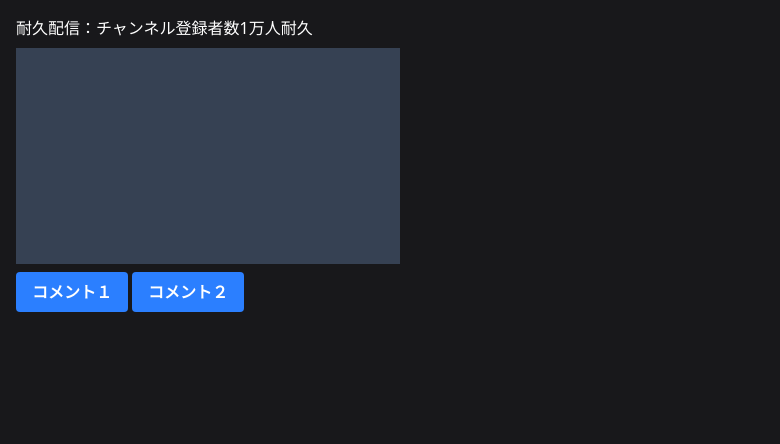
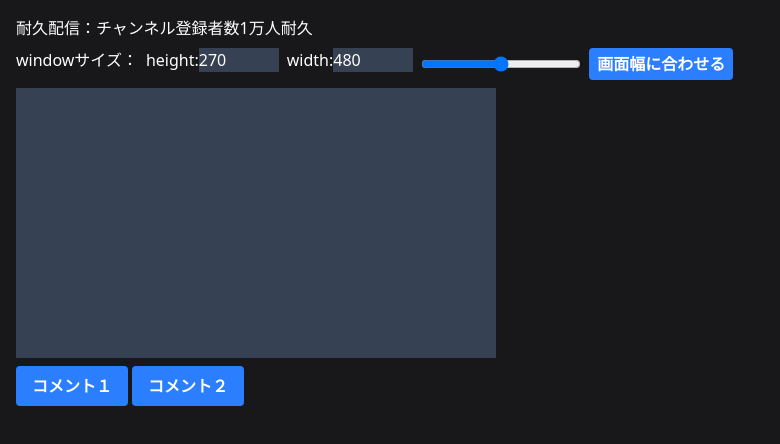
Before and after one commit to shari-sushi/sandbox, a React (Vite) app in the folder frontend/: page /animate-presence in a window 1280 px wide. Shown: the top 444 px of the page, without its empty margins (0-780 px from the left). Built offline with nearby package versions, Linux system fonts and the light colour scheme.

Commit message:
windowサイズ可変にした

```diff
--- /dev/null
+++ b/frontend/src/hooks/useWindowSize.ts
@@ -0,0 +1,16 @@
+import { useLayoutEffect, useState } from "react";
+
+export const useWindowSize = (): number[] => {
+  const [size, setSize] = useState([0, 0]);
+  useLayoutEffect(() => {
+    const updateSize = (): void => {
+      setSize([window.innerWidth, window.innerHeight]);
+    };
+
+    window.addEventListener("resize", updateSize);
+    updateSize();
+
+    return () => window.removeEventListener("resize", updateSize);
+  }, []);
+  return size;
+};
--- a/frontend/src/pages/Motion/LiveChatPage.tsx
+++ b/frontend/src/pages/Motion/LiveChatPage.tsx
@@ -1,5 +1,6 @@
 import { motion, AnimatePresence } from "framer-motion";
 import { useState } from "react";
+import { useWindowSize } from "../../hooks/useWindowSize";
 
 export default function LiveChatPage() {
   return <Component />;
@@ -21,13 +22,22 @@ type AnimatedComment = {
 };
 
 export const Component = () => {
-  const [animatedComment, setAnimatedComment] = useState<
-    Map<string, AnimatedComment>
-  >(new Map());
+  const [animatedComment, setAnimatedComment] = useState<Map<string, AnimatedComment>>(new Map());
+  const [videoSize, setVideoSize] = useState<WindowSize>({
+    width: 480,
+    height: 270,
+  });
+
+  // const [animationProperty, setAnimationProperty] = useState<{
+  //   width: number;
+  //   height: number;
+  // }>({
+  //   width: 0,
+  //   height: 0,
+  // });
   // const movieRef = useRef<HTMLDivElement>(undefined);
   // const { getElementProperty } =
   //   useGetElementProperty<HTMLDivElement>(movieRef);
-  // const comment2 = "こんいも";
 
   const makeComment = (comment: string): AnimatedComment | undefined => {
     const id = `${Date.now()}_${comment}`;
@@ -58,7 +68,9 @@ export const Component = () => {
   return (
     <div className="flex flex-col gap-2 p-2">
       <div>耐久配信：チャンネル登録者数1万人耐久</div>
-      <div className="relative w-96 aspect-video">
+      <VideoWindowSizeInputs size={videoSize} setSize={setVideoSize} />
+
+      <div className="relative aspect-video" style={{ width: videoSize.width, height: videoSize.height }}>
         {/* <div className="relative w-96 aspect-video" ref={movieRef}> */}
         <div className="h-full w-full bg-gray-700"></div>
         {/* <iframe
@@ -75,12 +87,7 @@ export const Component = () => {
           {animatedComment.size > 0 && (
             <AnimatePresence>
               {Array.from(animatedComment.entries()).map(([key, value]) => (
-                <LiveComment
-                  key={key}
-                  id={value.startedTime}
-                  posX={value.posX}
-                  comment={value.comment}
-                />
+                <LiveComment key={key} id={value.startedTime} posX={value.posX} comment={value.comment} />
               ))}
             </AnimatePresence>
           )}
@@ -88,16 +95,10 @@ export const Component = () => {
       </div>
 
       <div className="flex gap-1">
-        <button
-          className="bg-blue-500 hover:bg-blue-700 text-white font-bold py-2 px-4 rounded hover:cursor-pointer"
-          onClick={() => onClickComment(comment1)}
-        >
+        <button className="bg-blue-500 hover:bg-blue-700 text-white font-bold py-2 px-4 rounded hover:cursor-pointer" onClick={() => onClickComment(comment1)}>
           コメント１
         </button>
-        <button
-          className="bg-blue-500 hover:bg-blue-700 text-white font-bold py-2 px-4 rounded hover:cursor-pointer"
-          onClick={() => onClickComment(comment2)}
-        >
+        <button className="bg-blue-500 hover:bg-blue-700 text-white font-bold py-2 px-4 rounded hover:cursor-pointer" onClick={() => onClickComment(comment2)}>
           コメント２
         </button>
       </div>
@@ -133,10 +134,76 @@ const LiveComment = ({ id, comment, posX }: LiveCommentProps) => {
       exit={{ opacity: 0 }}
       transition={{
         duration: ANIMATION_DURATION / 1000,
-        ease: "easeOut",
+        ease: "easeInOut",
       }}
     >
       {comment}
     </motion.div>
   );
 };
+
+type WindowSize = {
+  width: number;
+  height: number;
+};
+
+type WindowSizeInputsProps = {
+  size: WindowSize;
+  setSize: React.Dispatch<React.SetStateAction<WindowSize>>;
+};
+
+const VideoWindowSizeInputs = ({ size, setSize }: WindowSizeInputsProps) => {
+  const [width] = useWindowSize();
+
+  return (
+    <div className="flex gap-2">
+      <div>windowサイズ：</div>
+      <div>
+        height:
+        <input
+          type={"number"}
+          className="w-20 bg-gray-700 "
+          value={size.height}
+          onChange={(e) => {
+            setSize((a) => {
+              return {
+                width: a.width,
+                height: parseInt(e.target.value),
+              };
+            });
+          }}
+        />
+      </div>
+      <div>
+        width:
+        <input
+          className="w-20 bg-gray-700"
+          value={size.width}
+          onChange={(e) => {
+            setSize((a) => {
+              return { width: parseInt(e.target.value), height: a.height };
+            });
+          }}
+        />{" "}
+      </div>
+      <input
+        type="range"
+        className="w-40 stroke-gray-200"
+        onChange={(e) => {
+          setSize({
+            width: parseInt(e.target.value) * 16,
+            height: parseInt(e.target.value) * 9,
+          });
+        }}
+      />
+      <div
+        className="bg-blue-500 hover:bg-blue-700 text-white font-bold py-1 px-2 rounded hover:cursor-pointer"
+        onClick={() => {
+          setSize({ width: width - 20, height: ((width - 20) * 9) / 16 });
+        }}
+      >
+        画面幅に合わせる
+      </div>
+    </div>
+  );
+};
```
